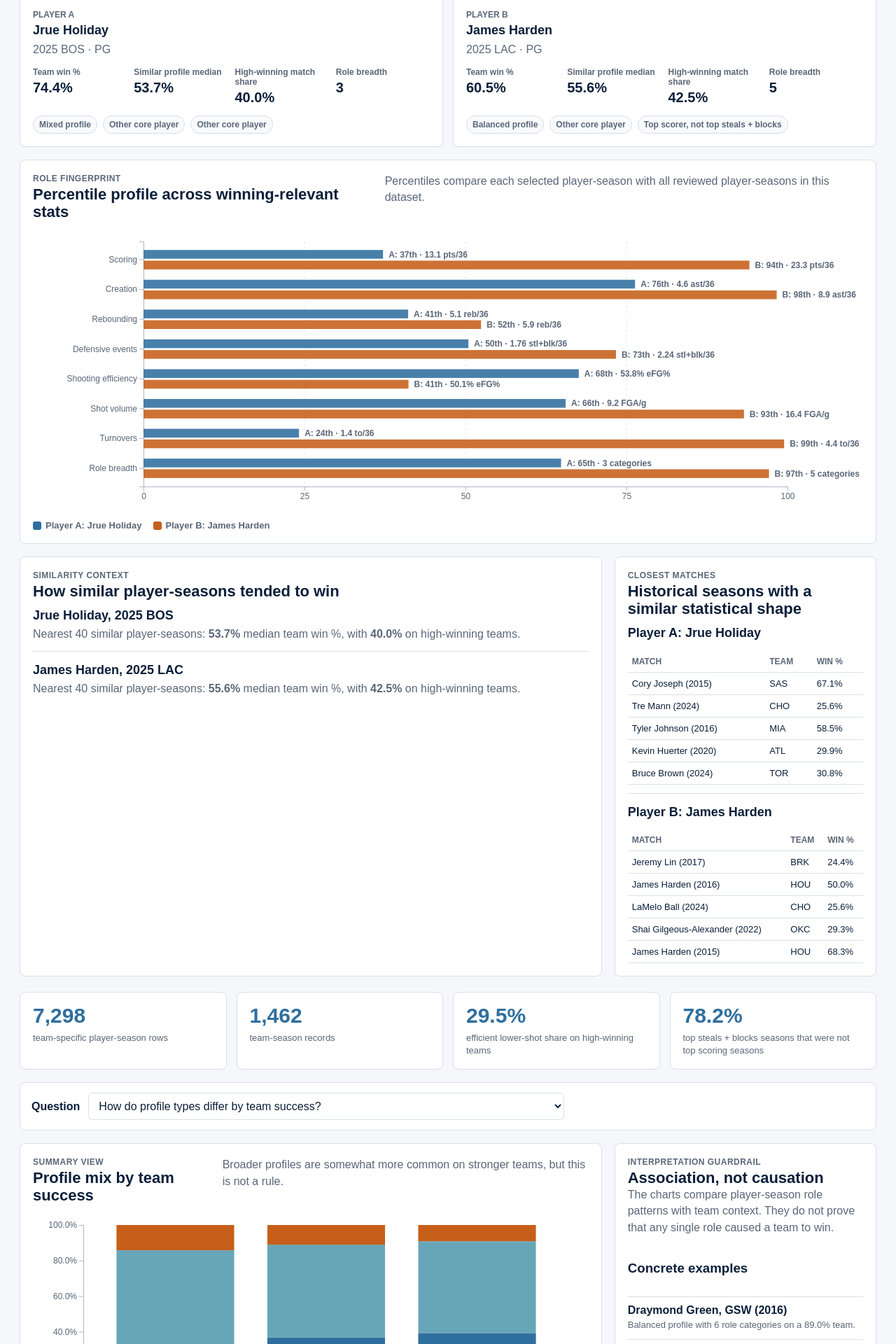
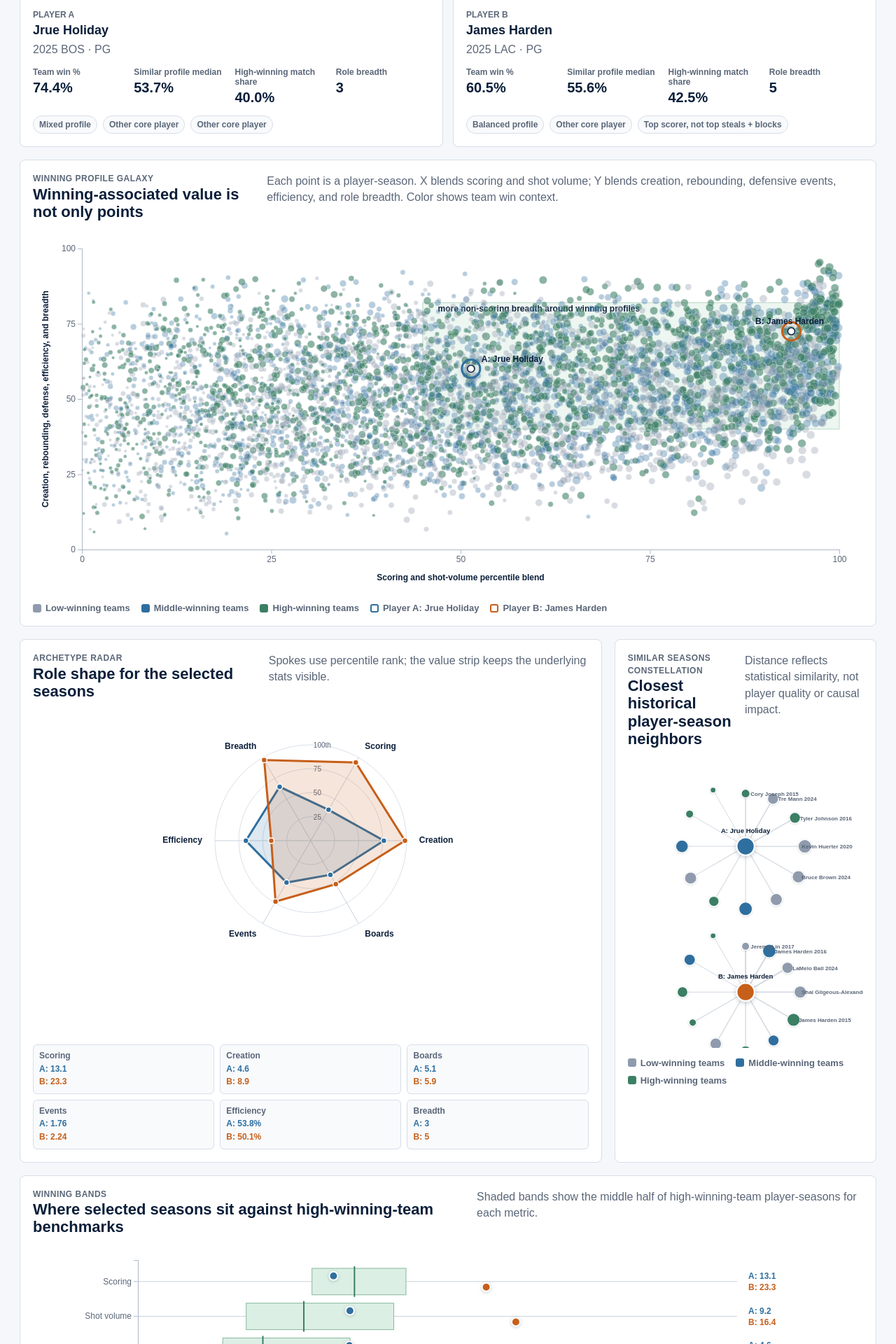
Before and after one commit to kennydolgin/nba-project, a Flask app: page / in a window 1280 px wide. Shown: the part 481-2401 px from the top of the page at 70% size. Run offline with Flask 3, Linux system fonts and the light colour scheme.

Commit message:
Add player role universe visuals

```diff
--- a/static/css/styles.css
+++ b/static/css/styles.css
@@ -258,6 +258,169 @@ input[list] {
   margin-bottom: 18px;
 }
 
+.universe-panel,
+.winning-bands-panel {
+  margin-bottom: 18px;
+}
+
+.visual-layout {
+  grid-template-columns: minmax(0, 1fr) minmax(0, 1fr);
+}
+
+.universe-chart,
+.role-shape-chart,
+.constellation-chart,
+.winning-bands-chart {
+  min-height: 420px;
+}
+
+.universe-chart svg,
+.role-shape-chart svg,
+.constellation-chart svg,
+.winning-bands-chart svg {
+  width: 100%;
+  height: auto;
+}
+
+.winning-zone {
+  fill: #edf6f1;
+  stroke: #b7d9c8;
+  stroke-width: 1px;
+}
+
+.zone-label,
+.selected-label,
+.constellation-labels text,
+.constellation-center-label,
+.band-caption {
+  fill: var(--ink);
+  font-size: 12px;
+  font-weight: 800;
+}
+
+.universe-cloud circle {
+  stroke: rgba(255, 255, 255, .72);
+  stroke-width: .7px;
+}
+
+.selected-ring {
+  filter: drop-shadow(0 2px 4px rgba(11, 31, 58, .25));
+}
+
+.selected-core {
+  filter: drop-shadow(0 1px 2px rgba(11, 31, 58, .22));
+}
+
+.radar-ring {
+  fill: none;
+  stroke: #d9e0ea;
+  stroke-width: 1px;
+}
+
+.radar-ring-label {
+  fill: var(--muted);
+  font-size: 10px;
+}
+
+.radar-spoke {
+  stroke: #c8d1dd;
+  stroke-width: 1px;
+}
+
+.radar-axis-label {
+  fill: var(--ink);
+  font-size: 12px;
+  font-weight: 800;
+}
+
+.role-shape {
+  fill-opacity: .16;
+  stroke-width: 3px;
+}
+
+.role-shape-points circle {
+  stroke: #fff;
+  stroke-width: 1.5px;
+}
+
+.role-value-strip {
+  display: grid;
+  grid-template-columns: repeat(3, minmax(0, 1fr));
+  gap: 8px;
+  margin-top: 6px;
+}
+
+.role-value-strip article {
+  min-width: 0;
+  border: 1px solid var(--line);
+  border-radius: 6px;
+  padding: 8px;
+  background: #f8fafc;
+}
+
+.role-value-strip span,
+.role-value-strip b {
+  display: block;
+  font-size: 12px;
+  line-height: 1.3;
+}
+
+.role-value-strip span {
+  color: var(--muted);
+  font-weight: 800;
+}
+
+.role-value-strip b {
+  margin-top: 3px;
+}
+
+.constellation-links line {
+  stroke: #9aa7b8;
+  stroke-opacity: .45;
+}
+
+.constellation-center {
+  stroke: #fff;
+  stroke-width: 3px;
+  filter: drop-shadow(0 2px 4px rgba(11, 31, 58, .24));
+}
+
+.constellation-nodes circle {
+  filter: drop-shadow(0 1px 2px rgba(11, 31, 58, .16));
+}
+
+.constellation-labels text {
+  fill: var(--muted);
+  font-size: 10px;
+}
+
+.band-baseline {
+  stroke: #c8d1dd;
+  stroke-width: 1px;
+}
+
+.winning-band {
+  fill: #dcefe5;
+  stroke: #88b99f;
+  stroke-width: 1px;
+}
+
+.winning-band-median {
+  stroke: var(--green);
+  stroke-width: 2px;
+}
+
+.selected-band-dot {
+  stroke: #fff;
+  stroke-width: 2px;
+  filter: drop-shadow(0 1px 2px rgba(11, 31, 58, .22));
+}
+
+.winning-band-value {
+  font-size: 12px;
+  font-weight: 800;
+}
+
 .fingerprint-guide {
   stroke: #e2e7ef;
   stroke-dasharray: 3 4;
@@ -478,6 +641,13 @@ code {
     grid-template-columns: 1fr;
   }
 
+  .universe-chart,
+  .role-shape-chart,
+  .constellation-chart,
+  .winning-bands-chart {
+    min-height: 360px;
+  }
+
   .compare-controls {
     grid-template-columns: 1fr;
   }
@@ -490,3 +660,21 @@ code {
     flex-wrap: wrap;
   }
 }
+
+@media (max-width: 560px) {
+  main {
+    padding: 18px 14px 36px;
+  }
+
+  .topbar {
+    padding: 24px 18px 18px;
+  }
+
+  .topbar h1 {
+    font-size: 32px;
+  }
+
+  .role-value-strip {
+    grid-template-columns: 1fr 1fr;
+  }
+}
--- a/static/js/app.js
+++ b/static/js/app.js
@@ -59,6 +59,28 @@ const compareMetrics = [
   { key: "turnovers_per_36", label: "Turnovers", unit: "to/36", format: d3.format(".1f") },
   { key: "role_category_count", label: "Role breadth", unit: "categories", format: d3.format(".0f") }
 ];
+const roleShapeMetrics = [
+  { key: "points_per_36", label: "Scoring", unit: "pts/36", format: d3.format(".1f") },
+  { key: "assists_per_36", label: "Creation", unit: "ast/36", format: d3.format(".1f") },
+  { key: "rebounds_per_36", label: "Boards", unit: "reb/36", format: d3.format(".1f") },
+  { key: "stocks_per_36", label: "Events", unit: "stl+blk/36", format: d3.format(".2f") },
+  { key: "efg_pct", label: "Efficiency", unit: "eFG%", format: d3.format(".1%") },
+  { key: "role_category_count", label: "Breadth", unit: "roles", format: d3.format(".0f") }
+];
+const winningBandMetrics = [
+  { key: "points_per_36", label: "Scoring", unit: "pts/36", format: d3.format(".1f") },
+  { key: "fga_per_game", label: "Shot volume", unit: "FGA/g", format: d3.format(".1f") },
+  { key: "assists_per_36", label: "Creation", unit: "ast/36", format: d3.format(".1f") },
+  { key: "rebounds_per_36", label: "Rebounding", unit: "reb/36", format: d3.format(".1f") },
+  { key: "stocks_per_36", label: "Defensive events", unit: "stl+blk/36", format: d3.format(".2f") },
+  { key: "efg_pct", label: "Efficiency", unit: "eFG%", format: d3.format(".1%") },
+  { key: "role_category_count", label: "Role breadth", unit: "roles", format: d3.format(".0f") }
+];
+const winBucketColors = {
+  "Low-winning teams": "#8f9bad",
+  "Middle-winning teams": "#2f6f9f",
+  "High-winning teams": "#3b7f64"
+};
 const similarityKeys = [
   "points_per_36",
   "assists_per_36",
@@ -227,6 +249,10 @@ function updateComparison() {
   selectedComparison = selected;
   renderComparisonInsight(selected);
   renderPlayerCards(selected);
+  renderRoleUniverse(selected);
+  renderRoleShape(selected);
+  renderSimilarityConstellation(selected);
+  renderWinningBands(selected);
   renderFingerprintChart(selected);
   renderSimilarityContext(selected);
 
@@ -286,6 +312,446 @@ function renderPlayerCards(selected) {
         </div>
       `;
     });
+}
+
+function renderRoleUniverse(selected) {
+  const container = d3.select("#roleUniverseChart");
+  if (container.empty()) return;
+  container.selectAll("*").remove();
+  if (!playerRows.length) return;
+
+  const width = Math.max(container.node().clientWidth || 1100, 560);
+  const height = width < 760 ? 440 : 520;
+  const margin = { top: 28, right: 34, bottom: 62, left: 70 };
+  const innerWidth = width - margin.left - margin.right;
+  const innerHeight = height - margin.top - margin.bottom;
+  const sampledRows = playerRows
+    .filter(row => row.minutes_per_game >= 10 && Number.isFinite(row.win_pct))
+    .map(row => ({ ...row, universe: roleUniverseCoordinates(row) }))
+    .filter(row => Number.isFinite(row.universe.x) && Number.isFinite(row.universe.y));
+  const selectedRows = selected
+    .map(item => ({ ...item.row, side: item.side, universe: roleUniverseCoordinates(item.row) }))
+    .filter(row => Number.isFinite(row.universe.x) && Number.isFinite(row.universe.y));
+
+  const x = d3.scaleLinear().domain([0, 100]).range([0, innerWidth]);
+  const y = d3.scaleLinear().domain([0, 100]).range([innerHeight, 0]);
+  const r = d3.scaleSqrt()
+    .domain(d3.extent(sampledRows, d => d.minutes_per_game).filter(Number.isFinite))
+    .range([2.2, 6.5]);
+
+  const svg = container.append("svg").attr("width", width).attr("height", height).attr("viewBox", `0 0 ${width} ${height}`);
+  const g = svg.append("g").attr("transform", `translate(${margin.left},${margin.top})`);
+
+  g.append("rect")
+    .attr("class", "winning-zone")
+    .attr("x", x(45))
+    .attr("y", y(82))
+    .attr("width", x(100) - x(45))
+    .attr("height", y(40) - y(82));
+
+  g.append("text")
+    .attr("class", "zone-label")
+    .attr("x", x(47))
+    .attr("y", y(79))
+    .text("more non-scoring breadth around winning profiles");
+
+  g.append("g")
+    .attr("class", "axis")
+    .attr("transform", `translate(0,${innerHeight})`)
+    .call(d3.axisBottom(x).tickValues([0, 25, 50, 75, 100]));
+
+  g.append("g")
+    .attr("class", "axis")
+    .call(d3.axisLeft(y).tickValues([0, 25, 50, 75, 100]));
+
+  g.append("text")
+    .attr("x", innerWidth / 2)
+    .attr("y", innerHeight + 44)
+    .attr("text-anchor", "middle")
+    .attr("class", "bar-label")
+    .text("Scoring and shot-volume percentile blend");
+
+  g.append("text")
+    .attr("transform", "rotate(-90)")
+    .attr("x", -innerHeight / 2)
+    .attr("y", -48)
+    .attr("text-anchor", "middle")
+    .attr("class", "bar-label")
+    .text("Creation, rebounding, defense, efficiency, and breadth");
+
+  g.append("g")
+    .attr("class", "universe-cloud")
+    .selectAll("circle")
+    .data(sampledRows)
+    .join("circle")
+    .attr("cx", d => x(d.universe.x))
+    .attr("cy", d => y(d.universe.y))
+    .attr("r", d => r(d.minutes_per_game))
+    .attr("fill", d => winBucketColors[d.team_success_bucket] || "#8f9bad")
+    .attr("opacity", d => d.team_success_bucket === "High-winning teams" ? .58 : .34)
+    .on("mousemove", (event, d) => showTooltip(event, [
+      `<strong>${d.player}</strong> (${d.year}, ${d.team})`,
+      `Team win context: ${fmtPct(d.win_pct)}`,
+      `Shot-volume blend: ${Math.round(d.universe.x)}th percentile`,
+      `Role-value blend: ${Math.round(d.universe.y)}th percentile`,
+      d.profile_group || "Unlabeled"
+    ].join("<br>")))
+    .on("mouseleave", hideTooltip);
+
+  const selectedLayer = g.append("g").attr("class", "selected-universe-layer");
+
+  selectedLayer.selectAll("circle.selected-ring")
+    .data(selectedRows)
+    .join("circle")
+    .attr("class", "selected-ring")
+    .attr("cx", d => x(d.universe.x))
+    .attr("cy", d => y(d.universe.y))
+    .attr("r", 13)
+    .attr("fill", "none")
+    .attr("stroke", d => compareColors[d.side])
+    .attr("stroke-width", 3);
+
+  selectedLayer.selectAll("circle.selected-core")
+    .data(selectedRows)
+    .join("circle")
+    .attr("class", "selected-core")
+    .attr("cx", d => x(d.universe.x))
+    .attr("cy", d => y(d.universe.y))
+    .attr("r", 5)
+    .attr("fill", "#fff")
+    .attr("stroke", "#0b1f3a")
+    .attr("stroke-width", 1.5);
+
+  selectedLayer.selectAll("text")
+    .data(selectedRows)
+    .join("text")
+    .attr("class", "selected-label")
+    .attr("x", d => clamp(x(d.universe.x) + 15, 4, innerWidth - 120))
+    .attr("y", d => clamp(y(d.universe.y) - 10, 12, innerHeight - 4))
+    .text(d => `${d.side}: ${d.player}`);
+
+  const legend = container.append("div").attr("class", "legend universe-legend");
+  successOrder.forEach(bucket => {
+    const item = legend.append("span");
+    item.append("i").attr("class", "swatch").style("background", winBucketColors[bucket]);
+    item.append("b").text(bucket);
+  });
+  selectedRows.forEach(row => {
+    const item = legend.append("span");
+    item.append("i").attr("class", "swatch selected-swatch").style("border-color", compareColors[row.side]);
+    item.append("b").text(`Player ${row.side}: ${row.player}`);
+  });
+}
+
+function roleUniverseCoordinates(row) {
+  return {
+    x: avgFinite([
+      percentile(row, "points_per_36"),
+      percentile(row, "fga_per_game")
+    ]),
+    y: avgFinite([
+      percentile(row, "assists_per_36"),
+      percentile(row, "rebounds_per_36"),
+      percentile(row, "stocks_per_36"),
+      percentile(row, "efg_pct"),
+      percentile(row, "role_category_count")
+    ])
+  };
+}
+
+function renderRoleShape(selected) {
+  const container = d3.select("#roleShapeChart");
+  if (container.empty()) return;
+  container.selectAll("*").remove();
+  if (!selected.length) return;
+
+  const width = Math.max(container.node().clientWidth || 560, 420);
+  const height = width < 520 ? 410 : 470;
+  const radius = Math.min(width, height - 112) / 2 - 42;
+  const cx = width / 2;
+  const cy = radius + 52;
+  const angle = d3.scalePoint()
+    .domain(roleShapeMetrics.map(metric => metric.key))
+    .range([0, Math.PI * 2])
+    .padding(.5);
+  const radial = d3.scaleLinear().domain([0, 100]).range([0, radius]);
+  const line = d3.lineRadial()
+    .angle(d => angle(d.key))
+    .radius(d => radial(d.percentile))
+    .curve(d3.curveLinearClosed);
+
+  const series = selected.map(item => ({
+    side: item.side,
+    player: item.row.player,
+    row: item.row,
+    values: roleShapeMetrics.map(metric => ({
+      ...metric,
+      percentile: percentile(item.row, metric.key),
+      actual: item.row[metric.key]
+    }))
+  }));
+
+  const svg = container.append("svg").attr("width", width).attr("height", height).attr("viewBox", `0 0 ${width} ${height}`);
+  const g = svg.append("g").attr("transform", `translate(${cx},${cy})`);
+
+  [25, 50, 75, 100].forEach(ring => {
+    g.append("circle")
+      .attr("class", "radar-ring")
+      .attr("r", radial(ring));
+    g.append("text")
+      .attr("class", "radar-ring-label")
+      .attr("x", 4)
+      .attr("y", -radial(ring) + 4)
+      .text(ring === 100 ? "100th" : ring);
+  });
+
+  roleShapeMetrics.forEach(metric => {
+    const a = angle(metric.key) - Math.PI / 2;
+    const x2 = Math.cos(a) * radius;
+    const y2 = Math.sin(a) * radius;
+    g.append("line")
+      .attr("class", "radar-spoke")
+      .attr("x1", 0)
+      .attr("y1", 0)
+      .attr("x2", x2)
+      .attr("y2", y2);
+    g.append("text")
+      .attr("class", "radar-axis-label")
+      .attr("x", Math.cos(a) * (radius + 18))
+      .attr("y", Math.sin(a) * (radius + 18))
+      .attr("text-anchor", Math.abs(Math.cos(a)) < .25 ? "middle" : (Math.cos(a) > 0 ? "start" : "end"))
+      .attr("dominant-baseline", "middle")
+      .text(metric.label);
+  });
+
+  g.selectAll("path.role-shape")
+    .data(series)
+    .join("path")
+    .attr("class", "role-shape")
+    .attr("d", d => line(d.values))
+    .attr("fill", d => compareColors[d.side])
+    .attr("stroke", d => compareColors[d.side]);
+
+  g.selectAll("g.role-shape-points")
+    .data(series)
+    .join("g")
+    .attr("class", "role-shape-points")
+    .selectAll("circle")
+    .data(d => d.values.map(value => ({ ...value, side: d.side, player: d.player })))
+    .join("circle")
+    .attr("cx", d => Math.cos(angle(d.key) - Math.PI / 2) * radial(d.percentile))
+    .attr("cy", d => Math.sin(angle(d.key) - Math.PI / 2) * radial(d.percentile))
+    .attr("r", 4)
+    .attr("fill", d => compareColors[d.side])
+    .on("mousemove", (event, d) => showTooltip(event, [
+      `<strong>${d.player}</strong>`,
+      `${d.label}: ${Math.round(d.percentile)}th percentile`,
+      `Actual: ${d.format(d.actual)} ${d.unit}`
+    ].join("<br>")))
+    .on("mouseleave", hideTooltip);
+
+  const strip = container.append("div").attr("class", "role-value-strip");
+  roleShapeMetrics.forEach(metric => {
+    const item = strip.append("article");
+    item.append("span").text(metric.label);
+    selected.forEach(selection => {
+      item.append("b")
+        .style("color", compareColors[selection.side])
+        .text(`${selection.side}: ${metric.format(selection.row[metric.key])}`);
+    });
+  });
+}
+
+function renderSimilarityConstellation(selected) {
+  const container = d3.select("#constellationChart");
+  if (container.empty()) return;
+  container.selectAll("*").remove();
+  if (!selected.length) return;
+
+  const width = Math.max(container.node().clientWidth || 560, 420);
+  const height = selected.length > 1 && width < 640 ? 520 : 470;
+  const vertical = selected.length > 1 && width < 640;
+  const svg = container.append("svg").attr("width", width).attr("height", height).attr("viewBox", `0 0 ${width} ${height}`);
+  const color = d3.scaleOrdinal()
+    .domain(successOrder)
+    .range(successOrder.map(bucket => winBucketColors[bucket]));
+
+  selected.forEach((item, clusterIndex) => {
+    const center = vertical
+      ? { x: width / 2, y: (clusterIndex + .62) * height / selected.length }
+      : { x: (clusterIndex + 1) * width / (selected.length + 1), y: height / 2 };
+    const matches = getSimilarRows(item.row, 12);
+    const maxDistance = d3.max(matches, d => d.distance) || 1;
+    const distance = d3.scaleLinear().domain([0, maxDistance]).range([46, width < 520 ? 116 : 150]);
+    const size = d3.scaleSqrt()
+      .domain(d3.extent(matches, d => d.minutes_per_game).filter(Number.isFinite))
+      .range([5, 12]);
+    const nodes = matches.map((match, i) => {
+      const theta = (Math.PI * 2 * i / matches.length) - Math.PI / 2;
+      const r = distance(match.distance);
+      return {
+        ...match,
+        x: center.x + Math.cos(theta) * r,
+        y: center.y + Math.sin(theta) * r
+      };
+    });
+
+    svg.append("g")
+      .attr("class", "constellation-links")
+      .selectAll("line")
+      .data(nodes)
+      .join("line")
+      .attr("x1", center.x)
+      .attr("y1", center.y)
+      .attr("x2", d => d.x)
+      .attr("y2", d => d.y)
+      .attr("stroke-width", d => 1.2 + (1 - d.distance / maxDistance) * 2.4);
+
+    svg.append("circle")
+      .attr("class", "constellation-center")
+      .attr("cx", center.x)
+      .attr("cy", center.y)
+      .attr("r", 16)
+      .attr("fill", compareColors[item.side]);
+
+    svg.append("text")
+      .attr("class", "constellation-center-label")
+      .attr("x", center.x)
+      .attr("y", center.y - 24)
+      .attr("text-anchor", "middle")
+      .text(`${item.side}: ${item.row.player}`);
+
+    svg.append("g")
+      .attr("class", "constellation-nodes")
+      .selectAll("circle")
+      .data(nodes)
+      .join("circle")
+      .attr("cx", d => d.x)
+      .attr("cy", d => d.y)
+      .attr("r", d => size(d.minutes_per_game))
+      .attr("fill", d => color(d.team_success_bucket))
+      .attr("stroke", "#fff")
+      .attr("stroke-width", 1.5)
+      .on("mousemove", (event, d) => showTooltip(event, [
+        `<strong>${d.player}</strong> (${d.year}, ${d.team})`,
+        `Team win %: ${fmtPct(d.win_pct)}`,
+        `Similarity distance: ${d3.format(".2f")(d.distance)}`,
+        `Minutes/game: ${d3.format(".1f")(d.minutes_per_game)}`
+      ].join("<br>")))
+      .on("mouseleave", hideTooltip);
+
+    svg.append("g")
+      .attr("class", "constellation-labels")
+      .selectAll("text")
+      .data(nodes.slice(0, 5))
+      .join("text")
+      .attr("x", d => clamp(d.x + 9, 4, width - 110))
+      .attr("y", d => clamp(d.y + 4, 12, height - 4))
+      .text(d => `${d.player} ${d.year}`);
+  });
+
+  const legend = container.append("div").attr("class", "legend");
+  successOrder.forEach(bucket => {
+    const item = legend.append("span");
+    item.append("i").attr("class", "swatch").style("background", color(bucket));
+    item.append("b").text(bucket);
+  });
+}
+
+function renderWinningBands(selected) {
+  const container = d3.select("#winningBandsChart");
+  if (container.empty()) return;
+  container.selectAll("*").remove();
+  if (!playerRows.length || !selected.length) return;
+
+  const width = Math.max(container.node().clientWidth || 1100, 680);
+  const rowHeight = 50;
+  const height = winningBandMetrics.length * rowHeight + 72;
+  const margin = { top: 22, right: 180, bottom: 40, left: 150 };
+  const innerWidth = width - margin.left - margin.right;
+  const innerHeight = height - margin.top - margin.bottom;
+  const highRows = playerRows.filter(row => row.team_success_bucket === "High-winning teams");
+  const y = d3.scaleBand()
+    .domain(winningBandMetrics.map(metric => metric.key))
+    .range([0, innerHeight])
+    .padding(.24);
+
+  const metricStats = winningBandMetrics.map(metric => {
+    const allValues = playerRows.map(row => row[metric.key]).filter(Number.isFinite).sort(d3.ascending);
+    const highValues = highRows.map(row => row[metric.key]).filter(Number.isFinite).sort(d3.ascending);
+    return {
+      ...metric,
+      domain: d3.extent(allValues),
+      q1: d3.quantile(highValues, .25),
+      median: d3.quantile(highValues, .5),
+      q3: d3.quantile(highValues, .75)
+    };
+  });
+
+  const svg = container.append("svg").attr("width", width).attr("height", height).attr("viewBox", `0 0 ${width} ${height}`);
+  const g = svg.append("g").attr("transform", `translate(${margin.left},${margin.top})`);
+
+  g.append("g")
+    .attr("class", "axis")
+    .call(d3.axisLeft(y).tickFormat(key => winningBandMetrics.find(metric => metric.key === key).label));
+
+  metricStats.forEach(metric => {
+    const x = d3.scaleLinear().domain(metric.domain).nice().range([0, innerWidth]);
+    const rowY = y(metric.key);
+    const midY = rowY + y.bandwidth() / 2;
+
+    g.append("line")
+      .attr("class", "band-baseline")
+      .attr("x1", 0)
+      .attr("x2", innerWidth)
+      .attr("y1", midY)
+      .attr("y2", midY);
+
+    g.append("rect")
+      .attr("class", "winning-band")
+      .attr("x", x(metric.q1))
+      .attr("y", rowY)
+      .attr("width", Math.max(1, x(metric.q3) - x(metric.q1)))
+      .attr("height", y.bandwidth());
+
+    g.append("line")
+      .attr("class", "winning-band-median")
+      .attr("x1", x(metric.median))
+      .attr("x2", x(metric.median))
+      .attr("y1", rowY - 3)
+      .attr("y2", rowY + y.bandwidth() + 3);
+
+    selected.forEach(selection => {
+      const value = selection.row[metric.key];
+      if (!Number.isFinite(value)) return;
+      g.append("circle")
+        .attr("class", "selected-band-dot")
+        .attr("cx", x(value))
+        .attr("cy", midY + (selection.side === "A" ? -8 : 8))
+        .attr("r", 6)
+        .attr("fill", compareColors[selection.side])
+        .on("mousemove", event => showTooltip(event, [
+          `<strong>Player ${selection.side}: ${selection.row.player}</strong>`,
+          `${metric.label}: ${metric.format(value)} ${metric.unit}`,
+          `High-winning middle band: ${metric.format(metric.q1)} to ${metric.format(metric.q3)}`
+        ].join("<br>")))
+        .on("mouseleave", hideTooltip);
+
+      g.append("text")
+        .attr("class", "winning-band-value")
+        .attr("x", innerWidth + 16)
+        .attr("y", midY + (selection.side === "A" ? -8 : 8))
+        .attr("dy", ".35em")
+        .attr("fill", compareColors[selection.side])
+        .text(`${selection.side}: ${metric.format(value)}`);
+    });
+  });
+
+  g.append("text")
+    .attr("class", "band-caption")
+    .attr("x", 0)
+    .attr("y", innerHeight + 30)
+    .text("Shaded ranges are descriptive benchmarks from high-winning-team player-seasons.");
 }
 
 function renderFingerprintChart(selected) {
@@ -428,6 +894,15 @@ function percentile(row, key) {
   const values = percentileLookup[key] || [];
   if (!values.length || !Number.isFinite(row[key])) return 0;
   return d3.bisectRight(values, row[key]) / values.length * 100;
+}
+
+function avgFinite(values) {
+  const clean = values.filter(Number.isFinite);
+  return clean.length ? d3.mean(clean) : NaN;
+}
+
+function clamp(value, min, max) {
+  return Math.max(min, Math.min(max, value));
 }
 
 function updateView(viewName) {
--- a/templates/index.html
+++ b/templates/index.html
@@ -4,7 +4,7 @@
   <meta charset="utf-8">
   <meta name="viewport" content="width=device-width, initial-scale=1">
   <title>Beyond Points Per Game</title>
-  <link rel="stylesheet" href="{{ url_for('static', filename='css/styles.css') }}?v=compare3">
+  <link rel="stylesheet" href="{{ url_for('static', filename='css/styles.css') }}?v=galaxy1">
 </head>
 <body data-static-base="{{ url_for('static', filename='') }}">
   <header class="topbar">
@@ -46,6 +46,52 @@
 
       <div id="comparisonInsight" class="comparison-insight"></div>
       <div id="playerCards" class="player-card-grid"></div>
+
+      <section class="panel universe-panel" aria-label="Winning profile galaxy">
+        <div class="panel-heading">
+          <div>
+            <p class="eyebrow">Winning profile galaxy</p>
+            <h2>Winning-associated value is not only points</h2>
+          </div>
+          <p>Each point is a player-season. X blends scoring and shot volume; Y blends creation, rebounding, defensive events, efficiency, and role breadth. Color shows team win context.</p>
+        </div>
+        <div id="roleUniverseChart" class="chart universe-chart"></div>
+      </section>
+
+      <section class="layout visual-layout">
+        <div class="panel role-shape-panel" aria-label="Archetype radar role shape">
+          <div class="panel-heading">
+            <div>
+              <p class="eyebrow">Archetype radar</p>
+              <h2>Role shape for the selected seasons</h2>
+            </div>
+            <p>Spokes use percentile rank; the value strip keeps the underlying stats visible.</p>
+          </div>
+          <div id="roleShapeChart" class="chart role-shape-chart"></div>
+        </div>
+
+        <div class="panel constellation-panel" aria-label="Similar seasons constellation">
+          <div class="panel-heading">
+            <div>
+              <p class="eyebrow">Similar seasons constellation</p>
+              <h2>Closest historical player-season neighbors</h2>
+            </div>
+            <p>Distance reflects statistical similarity, not player quality or causal impact.</p>
+          </div>
+          <div id="constellationChart" class="chart constellation-chart"></div>
+        </div>
+      </section>
+
+      <section class="panel winning-bands-panel" aria-label="Winning bands benchmark overlay">
+        <div class="panel-heading">
+          <div>
+            <p class="eyebrow">Winning bands</p>
+            <h2>Where selected seasons sit against high-winning-team benchmarks</h2>
+          </div>
+          <p>Shaded bands show the middle half of high-winning-team player-seasons for each metric.</p>
+        </div>
+        <div id="winningBandsChart" class="chart winning-bands-chart"></div>
+      </section>
 
       <section class="panel fingerprint-panel" aria-label="Role fingerprint comparison">
         <div class="panel-heading">
@@ -143,7 +189,7 @@
 
   <div id="tooltip" role="status" aria-live="polite"></div>
 
-  <script src="{{ url_for('static', filename='vendor/d3.v7.min.js') }}?v=compare3"></script>
-  <script src="{{ url_for('static', filename='js/app.js') }}?v=compare3"></script>
+  <script src="{{ url_for('static', filename='vendor/d3.v7.min.js') }}?v=galaxy1"></script>
+  <script src="{{ url_for('static', filename='js/app.js') }}?v=galaxy1"></script>
 </body>
 </html>
```
